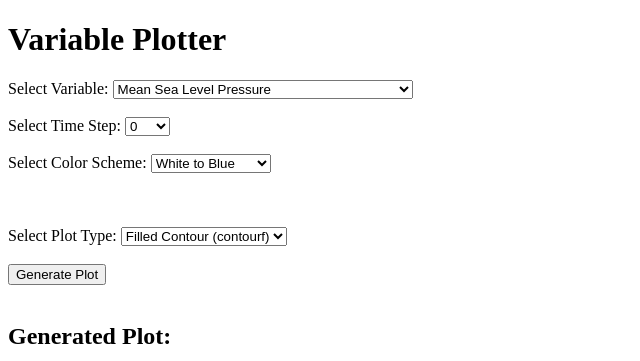
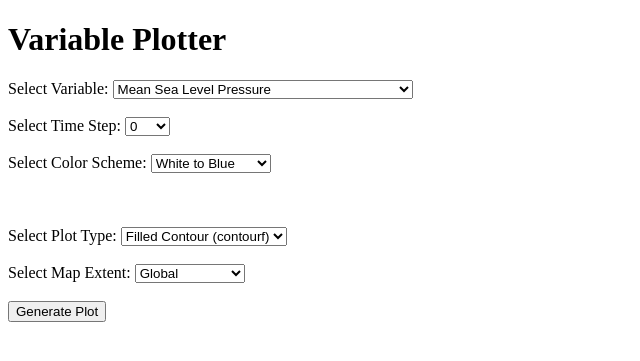
Before and after one commit to Jackweather/auto_plotter, a Flask app: page / in a window 1280 px wide. Shown: the top 361 px of the page, without its empty margins (0-640 px from the left). Run offline with Flask 2, Linux system fonts and the light colour scheme.

Commit message:
Add map extent selection to plot form
Added a map extent selection to the plot form.

```diff
--- a/templates/index.html
+++ b/templates/index.html
@@ -56,6 +56,14 @@
             <option value="contourf">Filled Contour (contourf)</option>
             <option value="contour">Contour Lines (contour)</option>
             <option value="pcolormesh">Pcolormesh</option>
+        </select>
+        <br><br>
+        <label for="map_extent">Select Map Extent:</label>
+        <select id="map_extent" name="map_extent">
+            <option value="global">Global</option>
+            <option value="usa">USA</option>
+            <option value="europe">Europe</option>
+            <option value="south_america">South America</option>
         </select>
         <br><br>
         <button type="submit">Generate Plot</button>
```
